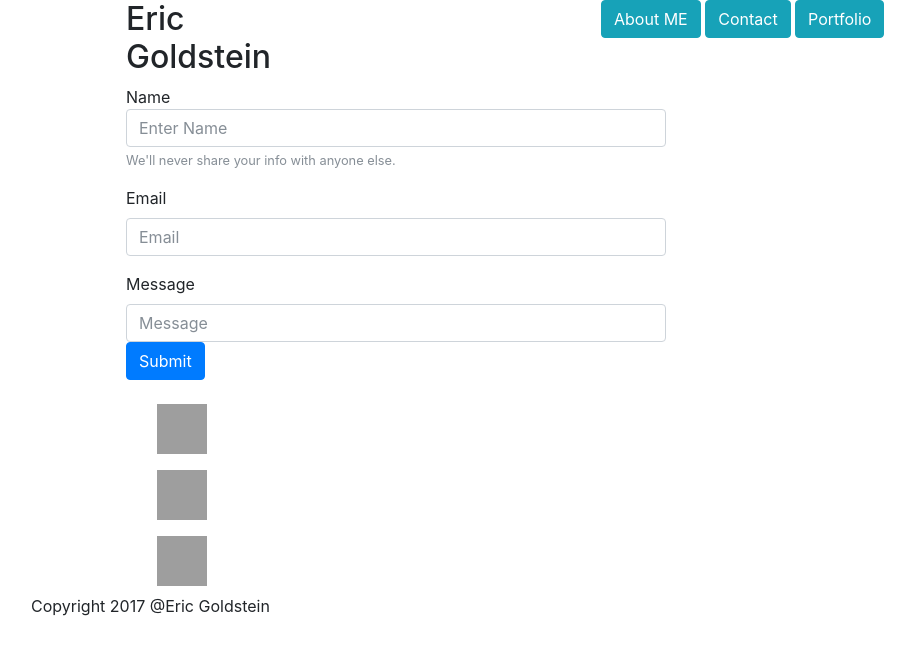
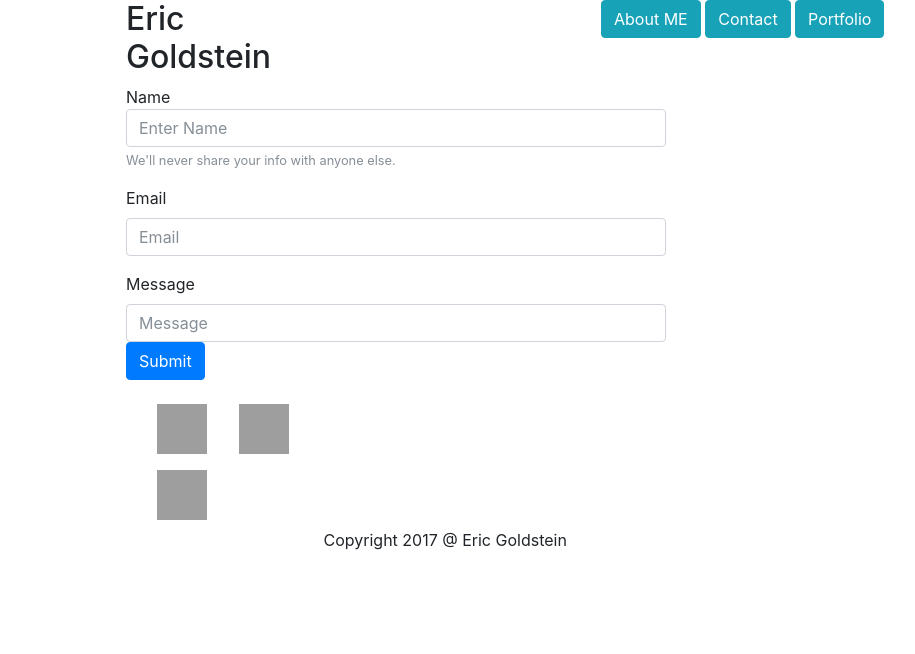
Before and after one commit to ericgoldstein/Bootstrap-Portfolio, a plain HTML site: page contact.html in a window 1280 px wide. Shown: the whole page, without its empty margins (54-969 px from the left). Drawn offline with nearby package versions, Linux system fonts and the light colour scheme; grey boxes are pictures that could not be loaded.

Commit message:
getting closer

```diff
--- a/contact.html
+++ b/contact.html
@@ -1,7 +1,7 @@
 <!doctype html>
 <html lang="en">
   <head>
-    <title>Hello, world!</title>
+    <title>Eric Goldstein Portfolio</title>
     <!-- Required meta tags -->
     <meta charset="utf-8">
     <meta name="viewport" content="width=device-width, initial-scale=1, shrink-to-fit=no">
@@ -48,7 +48,7 @@
           </form>
           </div>
           <!-- <div class="col-md-2"></div> -->
-          <div class="col-md-2">
+          <div class="col-md-5">
             <ul class="nav">
               <li class="nav-item">
               <a class="nav-link active" href="https://github.com/ericgoldstein"><img src="https://assets-cdn.github.com/images/modules/logos_page/GitHub-Mark.png"/ height="50px;" width="50px;"></a>
@@ -63,7 +63,12 @@
           </div>
         </div>
     </div>
-    <footer>Copyright 2017 @Eric Goldstein</footer>
+    <div class="container">
+      <div class="row">
+        <div class="col-md-3"></div>
+        <div class="col-md-6",><footer>Copyright 2017 @ Eric Goldstein</footer></div>
+        <div class="col-md-3"></div>
+      </div>
 
 
     <!-- Optional JavaScript -->
```
Also changed, not shown: index.html (+8 -2 lines), portfolio.html (+7 -2 lines).
